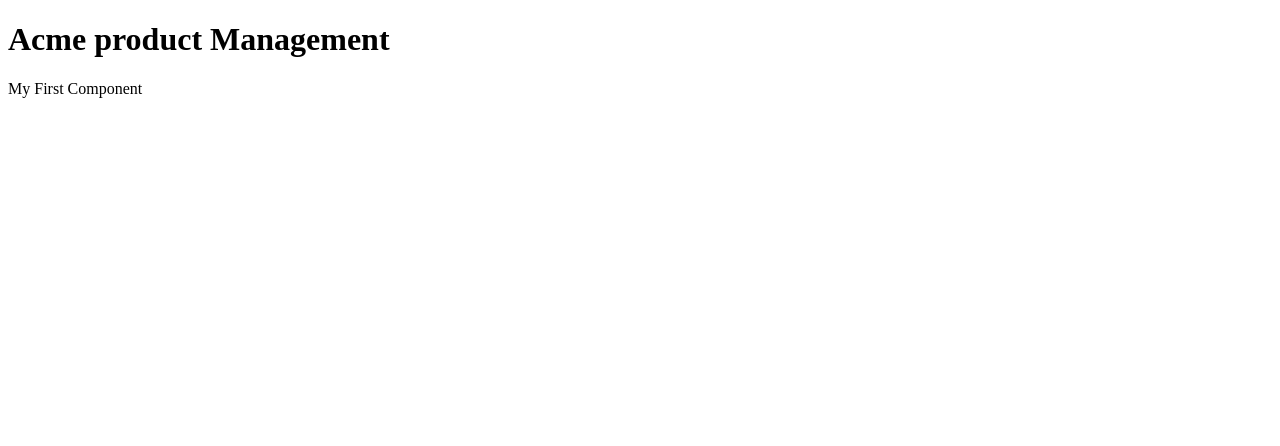
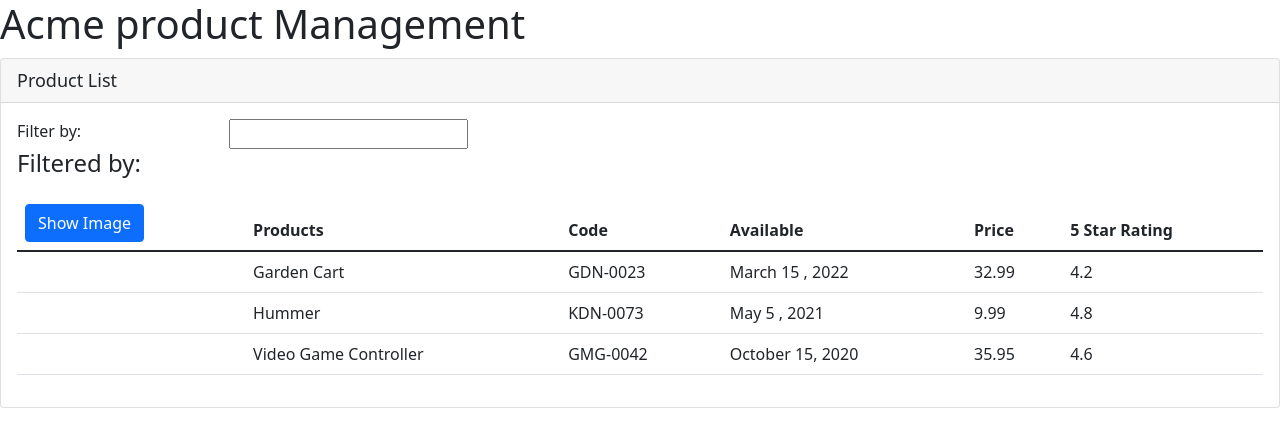
Before and after one commit to VarduhiSahakyan/angular, an Angular app: page / in a window 1280 px wide. Shown: the top 446 px of the page. Built offline with nearby package versions, Linux system fonts and the light colour scheme.

Commit message:
product-list.component.ts & list.component.html added for list display

```diff
--- a/package.json
+++ b/package.json
@@ -18,6 +18,8 @@
     "@angular/platform-browser": "~12.0.0",
     "@angular/platform-browser-dynamic": "~12.0.0",
     "@angular/router": "~12.0.0",
+    "bootstrap": "^5.1.3",
+    "font-awesome": "^4.7.0",
     "rxjs": "~6.6.0",
     "tslib": "^2.1.0",
     "zone.js": "~0.11.4"
--- a/src/app/app.component.ts
+++ b/src/app/app.component.ts
@@ -4,7 +4,7 @@
   selector: 'pm-root',
   template: `
     <div><h1>{{pageTitle}}</h1>
-      <div>My First Component</div>
+      <pm-products></pm-products>
     </div>
   `
 })
--- a/src/app/app.module.ts
+++ b/src/app/app.module.ts
@@ -2,6 +2,7 @@
 import { BrowserModule } from '@angular/platform-browser';
 
 import { AppComponent } from './app.component';
+import {ProductListComponent} from "./products/product-list.component";
 // identify the class as an Angular module by attaching
 // the @Ngmodule detector and passing metadata defining
 // the details af this Angular module. the properties
@@ -10,7 +11,8 @@
   // declarations array define which of components belong
   // to this module
   declarations: [
-    AppComponent
+    AppComponent,
+    ProductListComponent
   ],
   // imports array define the external modules that want
   // to have available to all of the components that belong
--- /dev/null
+++ b/src/app/products/product-list.component.html
@@ -0,0 +1,52 @@
+<div class="card">
+  <div class="card-header">
+   {{pageTitle}}
+  </div>
+
+  <div class="card-body">
+    <div class="row">
+      <div class="col-md-2">Filter by:</div>
+      <div class="col-md-4">
+        <input type="text" />
+      </div>
+    </div>
+    <div class="row">
+      <div class="col-md-6">
+        <h4>Filtered by:</h4>
+      </div>
+    </div>
+
+    <div class="table-responsive">
+      <table class="table" *ngIf="products.length">
+        <thead>
+        <tr>
+          <th>
+            <button class="btn btn-primary">
+              Show Image
+            </button>
+          </th>
+          <th>Products</th>
+          <th>Code</th>
+          <th>Available</th>
+          <th>Price</th>
+          <th>5 Star Rating</th>
+        </tr>
+        </thead>
+        <tbody>
+        <tr *ngFor="let product of products">
+          <td></td>
+          <td>{{product.productName}}</td>
+          <td>{{product.productCode}}</td>
+          <td>{{product.releaseDate}}</td>
+          <td>{{product.price}}</td>
+          <td>{{product.starRating}}</td>
+        </tr>
+
+        </tbody>
+      </table>
+    </div>
+
+
+  </div>
+
+</div>
--- /dev/null
+++ b/src/app/products/product-list.component.ts
@@ -0,0 +1,42 @@
+import {Component} from "@angular/core";
+
+@Component({
+  selector: 'pm-products',
+  templateUrl: './product-list.component.html'
+})
+export class ProductListComponent {
+  pageTitle: string ='Product List';
+  products: any[] = [
+    {
+      "productId": 2,
+      "productName": "Garden Cart",
+      "productCode": "GDN-0023",
+      "releaseDate": "March 15 , 2022",
+      "description": "15 gallon capacity rolling garden cart",
+      "price": 32.99,
+      "starRating": 4.2,
+      "imageUrl": "asserts/images/garden_cart.png"
+    },
+    {
+      "productId": 5,
+      "productName": "Hummer",
+      "productCode": "KDN-0073",
+      "releaseDate": "May 5 , 2021",
+      "description": "Curved claw steel hammer",
+      "price": 9.99,
+      "starRating": 4.8,
+      "imageUrl": "asserts/images/hammer.png"
+    },
+    {
+      "productId": 10,
+      "productName": "Video Game Controller",
+      "productCode": "GMG-0042",
+      "releaseDate": "October 15, 2020",
+      "description": "Standard two-button video game controller",
+      "price": 35.95,
+      "starRating": 4.6,
+      "imageUrl": "assets/images/xbox-controller.png"
+    }
+  ];
+
+}
--- a/src/styles.css
+++ b/src/styles.css
@@ -1,4 +1,7 @@
 /* You can add global styles to this file, and also import other style files */
+@import "~bootstrap/dist/css/bootstrap.min.css";
+@import "~font-awesome/css/font-awesome.min.css";
+
 div.card-header {
  font-size: large;
 }
```
Also changed, not shown: src/app/products/product-list.html (deleted), 1 other file (tests, documents, lock files or other folders).
